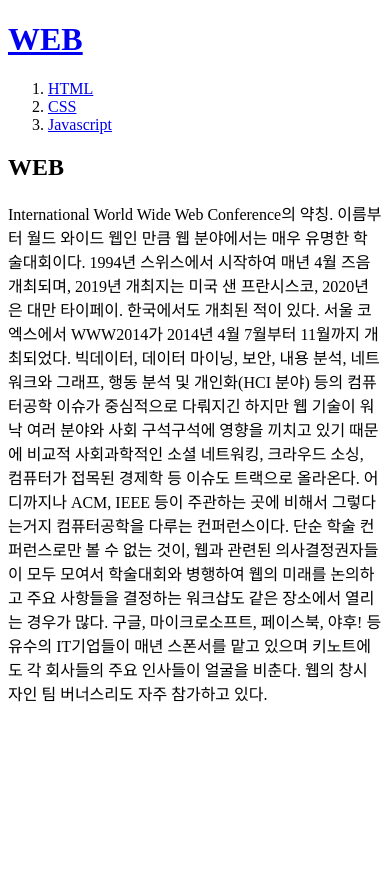
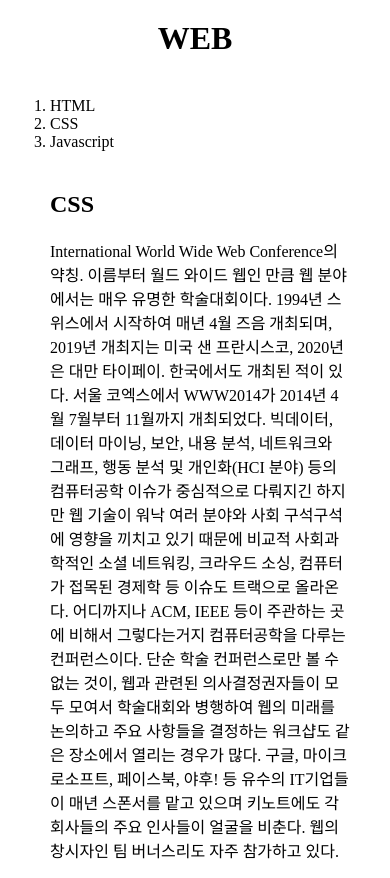
Before and after one commit to chokky1/jihae, a plain HTML site: page index.html in a window 390 px wide. Before the commit the page ends 844 px from the top, so only its background shows below. Drawn offline with Linux system fonts and the light colour scheme.

Commit message:
Add files via upload

```diff
--- a/index.html
+++ b/index.html
@@ -8,16 +8,21 @@
 
 
 <body>
+<link rel="stylesheet" href="style.css">
+
 <h1><a href="index.html">WEB</h1></a>
+<div id="grid">
 <ol>
     <li><a href="1.html">HTML</a></li>
     <li><a href="2.html">CSS</a></li>
     <li><a href="3.html">Javascript</a></li>
 </ol>
-<h2>WEB</h2>International World Wide Web Conference의 약칭. 이름부터 월드 와이드 웹인 만큼 웹 분야에서는 매우 유명한 학술대회이다. 1994년 스위스에서 시작하여 매년 4월 즈음 개최되며, 2019년 개최지는 미국 샌 프란시스코, 2020년은 대만 타이페이. 한국에서도 개최된 적이 있다. 서울 코엑스에서 WWW2014가 2014년 4월 7월부터 11월까지 개최되었다.
-빅데이터, 데이터 마이닝, 보안, 내용 분석, 네트워크와 그래프, 행동 분석 및 개인화(HCI 분야) 등의 컴퓨터공학 이슈가 중심적으로 다뤄지긴 하지만 웹 기술이 워낙 여러 분야와 사회 구석구석에 영향을 끼치고 있기 때문에 비교적 사회과학적인 소셜 네트워킹, 크라우드 소싱, 컴퓨터가 접목된 경제학 등 이슈도 트랙으로 올라온다. 어디까지나 ACM, IEEE 등이 주관하는 곳에 비해서 그렇다는거지 컴퓨터공학을 다루는 컨퍼런스이다. 단순 학술 컨퍼런스로만 볼 수 없는 것이, 웹과 관련된 의사결정권자들이 모두 모여서 학술대회와 병행하여 웹의 미래를 논의하고 주요 사항들을 결정하는 워크샵도 같은 장소에서 열리는 경우가 많다.
-구글, 마이크로소프트, 페이스북, 야후! 등 유수의 IT기업들이 매년 스폰서를 맡고 있으며 키노트에도 각 회사들의 주요 인사들이 얼굴을 비춘다. 웹의 창시자인 팀 버너스리도 자주 참가하고 있다.
-
-</p>
+<div id="article">
+    <h2>CSS</h2>
+    <p>
+    International World Wide Web Conference의 약칭. 이름부터 월드 와이드 웹인 만큼 웹 분야에서는 매우 유명한 학술대회이다. 1994년 스위스에서 시작하여 매년 4월 즈음 개최되며, 2019년 개최지는 미국 샌 프란시스코, 2020년은 대만 타이페이. 한국에서도 개최된 적이 있다. 서울 코엑스에서 WWW2014가 2014년 4월 7월부터 11월까지 개최되었다. 빅데이터, 데이터 마이닝, 보안, 내용 분석, 네트워크와 그래프, 행동 분석 및 개인화(HCI 분야) 등의 컴퓨터공학 이슈가 중심적으로 다뤄지긴 하지만 웹 기술이 워낙 여러 분야와 사회 구석구석에 영향을 끼치고 있기 때문에 비교적 사회과학적인 소셜 네트워킹, 크라우드 소싱, 컴퓨터가 접목된 경제학 등 이슈도 트랙으로 올라온다. 어디까지나 ACM, IEEE 등이 주관하는 곳에 비해서 그렇다는거지 컴퓨터공학을 다루는 컨퍼런스이다. 단순 학술 컨퍼런스로만 볼 수 없는 것이, 웹과 관련된 의사결정권자들이 모두 모여서 학술대회와 병행하여 웹의 미래를 논의하고 주요 사항들을 결정하는 워크샵도 같은 장소에서 열리는 경우가 많다. 구글, 마이크로소프트, 페이스북, 야후! 등 유수의 IT기업들이 매년 스폰서를 맡고 있으며 키노트에도 각 회사들의 주요 인사들이 얼굴을 비춘다. 웹의 창시자인 팀 버너스리도 자주 참가하고 있다.
+    </p>
+</div>
+</div>
 </body>
 </html>
--- /dev/null
+++ b/style.css
@@ -0,0 +1,44 @@
+a{
+    color: black;
+    text-decoration: none;
+}
+body{
+    margin: 0;
+}
+h1{
+    font size=45px;
+    text-align: center;
+    border-bottom:1px solid gray;
+    margin:0;
+    padding:20px;
+}
+ol{
+    border-right:1px solid gray;
+    width:100px;
+    margin: 0;
+    padding: 20px;
+}
+#grid{
+    display: grid;
+    grid-template-columns: 150px 1fr;
+}
+#grid ol{
+    padding-left:50px;
+}
+#grid #article{
+    padding-left: 50px;
+    padding-right: 40px;
+}
+
+@media(max-width:800px){
+    #grid{
+    display: block;
+}
+ol{
+    border-right:none;
+    padding-right: 50px;
+}
+h1{
+    border-bottom:none
+
+}
```
Also changed, not shown: 1.html (+12 -7 lines), 2.html (+10 -4 lines), 3.html (+12 -4 lines), box.html (added, +26 -0 lines), grid.html (added, +25 -0 lines), mideaquery.html (added, +25 -0 lines).
